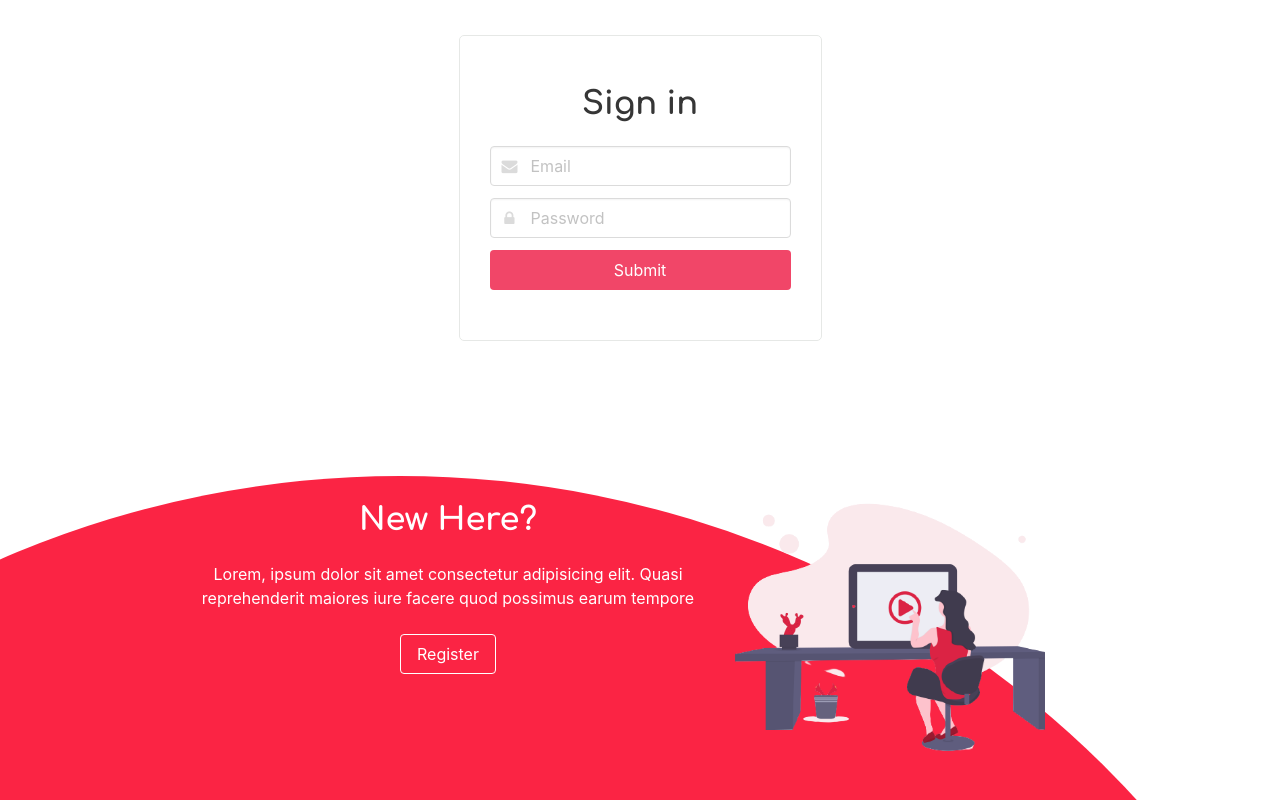
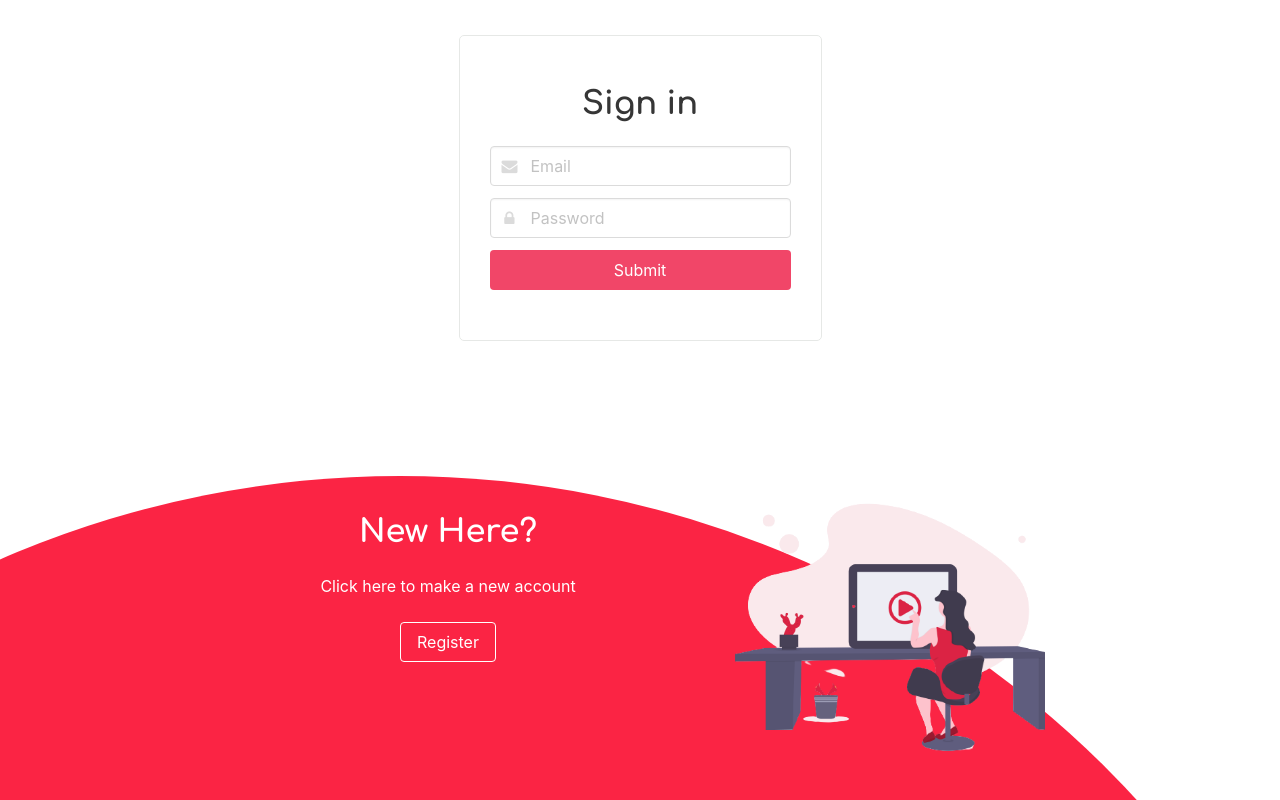
Before and after one commit to PikaYuhno/doodledrop, a React (Create React App) app in the folder client/: page /auth/login in a window 1280 px wide. Built offline with nearby package versions, Linux system fonts and the light colour scheme.

Commit message:
removed lorem ipsum text

```diff
--- a/client/src/components/pages/Login.tsx
+++ b/client/src/components/pages/Login.tsx
@@ -54,8 +54,7 @@ const Login: React.FC<LoginProps & DispatchProps> = (props) => {
                     <div className={styles['register-container']} >
                         <div className={styles.wrapper}>
                             <h1 className="title" style={{color: 'white'}}>New Here?</h1>
-                            <p className="content" style={{width: '500px', textAlign: 'center'}}>Lorem, ipsum dolor sit amet consectetur
-                        adipisicing elit. Quasi reprehenderit maiores iure facere quod possimus earum tempore </p>
+                            <p className="content" style={{width: '500px', textAlign: 'center'}}>Click here to make a new account</p>
                             <Link to="/auth/register">
                                 <input type="button" className="button is-danger is-outlined is-inverted" value="Register" />
                             </Link>
--- a/client/src/components/pages/Register.tsx
+++ b/client/src/components/pages/Register.tsx
@@ -136,8 +136,7 @@ const Register: React.FC<RegisterProps & DispatchProps> = (props) => {
                     <div className="register-container">
                         <div className="wrapper">
                             <h1 className="title" style={{color: 'white'}}>Already have an Account?</h1>
-                            <p className="content" style={{width: '35vw', textAlign: 'center'}}>Lorem, ipsum dolor sit amet consectetur
-                        adipisicing elit. </p>
+                            <p className="content" style={{width: '35vw', textAlign: 'center'}}>Click here to sign in!</p>
                             <Link to="/auth/login">
                                 <input type="button" className="button is-danger is-outlined is-inverted" style={{width: '100px'}} value="Login" />
                             </Link>
```
